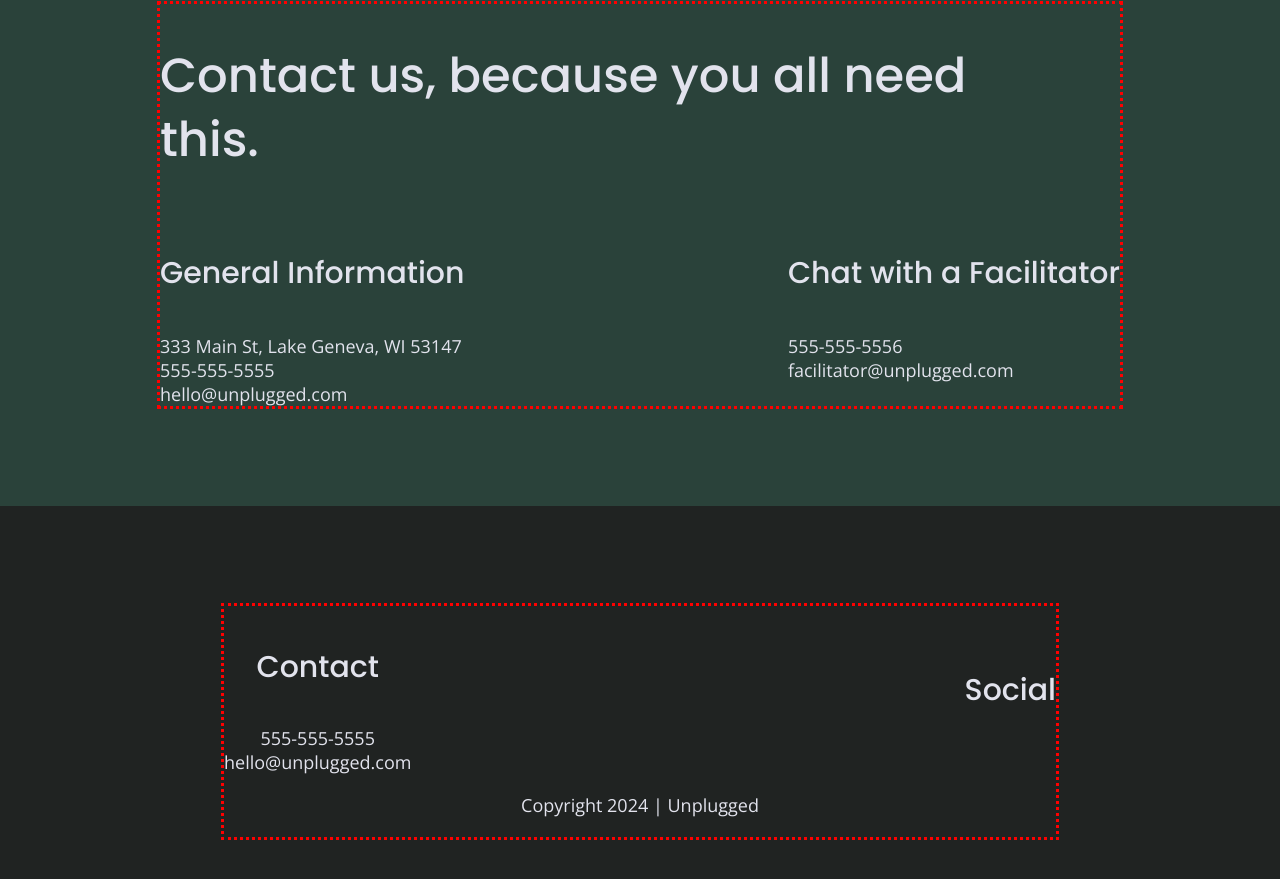
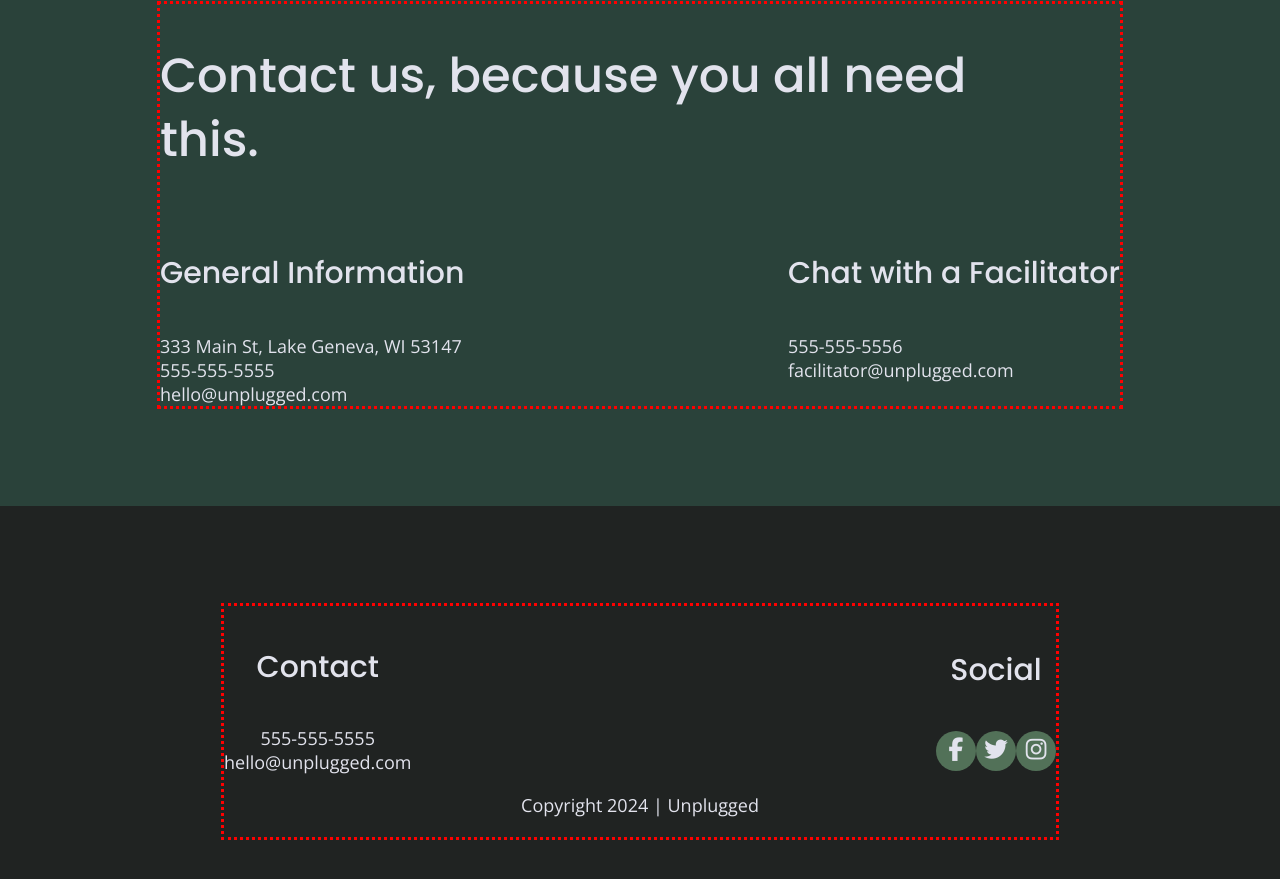
Before and after one commit to mbruce10/Unplugged-Site, a website: page about/index.html in a window 1280 px wide. Shown: the part 1517-2396 px from the top of the page. Drawn offline with nearby package versions, Linux system fonts and the light colour scheme.

Commit message:
Styled social icons

```diff
--- a/about/index.html
+++ b/about/index.html
@@ -131,21 +131,27 @@
                   href="https://www.facebook.com/"
                   target="_blank"
                   rel="noopener"
-                ></a>
+                >
+                  <i class="fab fa-facebook-f"></i>
+                </a>
               </p>
               <p>
                 <a
                   href="https://www.twitter.com/"
                   target="_blank"
                   rel="noopener"
-                ></a>
+                >
+                  <i class="fab fa-twitter"></i>
+                </a>
               </p>
               <p>
                 <a
                   href="https://www.instagram.com/"
                   target="_blank"
                   rel="noopener"
-                ></a>
+                >
+                  <i class="fab fa-instagram"></i>
+                </a>
               </p>
             </div>
           </div>
--- a/css/main.css
+++ b/css/main.css
@@ -231,21 +231,25 @@ footer .contact {
   margin-bottom: 50px;
 }
 
-/*
 footer .social-icons {
   display: flex;
   justify-content: space-around;
   align-items: center;
 }
-*/
 
-/*
 footer .social-icons p {
+  background-color: #527158;
+  border-radius: 50%;
+  width: 40px;
+  height: 40px;
   display: flex;
   justify-content: center;
   align-items: center;
 }
-*/
+
+footer .social-icons p i {
+  font-size: 1.3125em;
+}
 
 footer .copyright {
   margin: 20px 0;
@@ -334,7 +338,7 @@ input[type=button] {
 
 .features i {
 	font-size: 3.75em;
-    margin-bottom: 40px;
+  margin-bottom: 40px;
 }
 
 .features p {
```
Also changed, not shown: faq/index.html (+9 -3 lines), index.html (+9 -3 lines).
